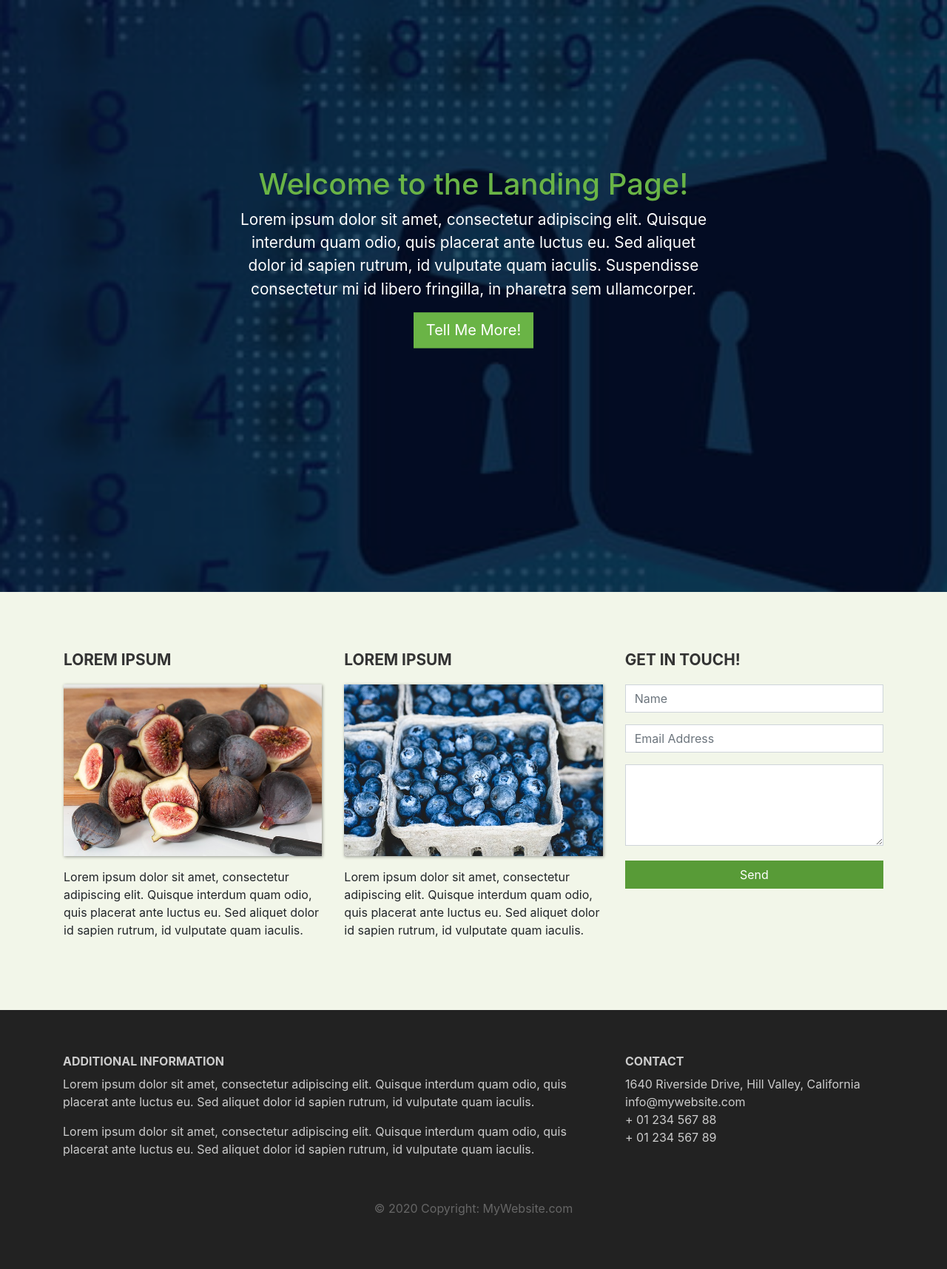
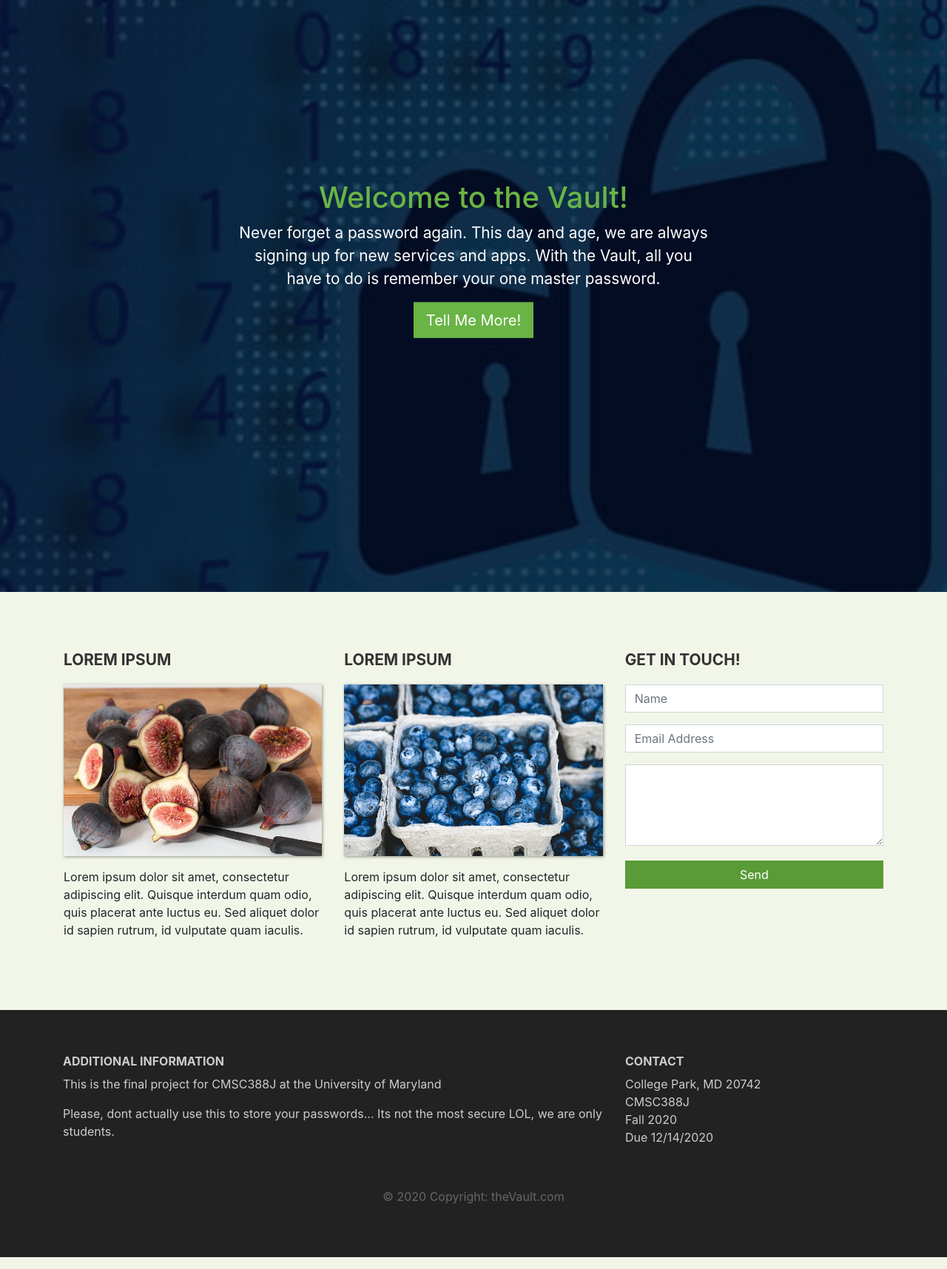
Before and after one commit to calkinsr2017/password-manager-388Final, a Flask app: page / in a window 1280 px wide. Shown: the part 56-1771 px from the top of the page at 74% size. Run offline with Flask 2, Linux system fonts and the light colour scheme; some libraries are stand-ins or nearby versions.

Commit message:
changed db name and updated html

```diff
--- a/flask_app/config.py
+++ b/flask_app/config.py
@@ -1,3 +1,3 @@
 # Stores all configuration values
 SECRET_KEY = b'\x020;yr\x91\x11\xbe"\x9d\xc1\x14\x91\xadf\xec'
-MONGODB_HOST = "mongodb://localhost:27017/project_5_soln"
+MONGODB_HOST = "mongodb://localhost:27017/final_project"
--- a/flask_app/static/custom.css
+++ b/flask_app/static/custom.css
@@ -80,7 +80,7 @@ body {
     line-height: 1.5;
 }
 
-.description button {
+.description a {
     border:1px solid #6ab446;
     background:#6ab446;
     border-radius: 0;
@@ -207,8 +207,16 @@ Login stuff
 
 .passwords {
     left: 50%;
-
     top: 5%;
     min-width: 100vh;
     text-align: center;
 }
+
+.error{
+    left: 50%;
+    position: absolute;
+    top: 45%;
+    transform: translate(-55%, -55%);
+    min-width: 40vh;
+    text-align: center;
+}
--- a/flask_app/templates/404.html
+++ b/flask_app/templates/404.html
@@ -1,6 +1,8 @@
 {% extends "header.html" %}
 {% block content %}
 
+<header class="page-header header container-fluid"></header>
+    <div class="error">
         <div class="row">
             <div class="col" style="text-align: center;">
                 <h1>
@@ -16,5 +18,8 @@
                 </b>
             </div>
         </div>
+    </div>
+</header>
+
 
 {% endblock %}
--- a/flask_app/templates/base.html
+++ b/flask_app/templates/base.html
@@ -12,6 +12,7 @@
     {% endif %}
 </head>
 <body>
+
     {% block header %}
 
     <h1>Overrideable Content</h1>
@@ -22,18 +23,18 @@
       <div class="row">
         <div class="col-lg-8 col-md-8 col-sm-12">
         <h6 class="text-uppercase font-weight-bold">Additional Information</h6>
-        <p>Lorem ipsum dolor sit amet, consectetur adipiscing elit. Quisque interdum quam odio, quis placerat ante luctus eu. Sed aliquet dolor id sapien rutrum, id vulputate quam iaculis.</p>
-        <p>Lorem ipsum dolor sit amet, consectetur adipiscing elit. Quisque interdum quam odio, quis placerat ante luctus eu. Sed aliquet dolor id sapien rutrum, id vulputate quam iaculis.</p>
+        <p>This is the final project for CMSC388J at the University of Maryland</p>
+        <p>Please, dont actually use this to store your passwords... Its not the most secure LOL, we are only students.</p>
       </div>
       <div class="col-lg-4 col-md-4 col-sm-12">
         <h6 class="text-uppercase font-weight-bold">Contact</h6>
-        <p>1640 Riverside Drive, Hill Valley, California
-        <br/>info@mywebsite.com
-        <br/>+ 01 234 567 88
-        <br/>+ 01 234 567 89</p>
+        <p>College Park, MD 20742
+        <br/>CMSC388J
+        <br/>Fall 2020
+        <br/>Due 12/14/2020</p>
       </div>
     </div>
-    <div class="footer-copyright text-center">© 2020 Copyright: MyWebsite.com</div>
+    <div class="footer-copyright text-center">© 2020 Copyright: theVault.com</div>
   </footer>
 
     <script src="{{ url_for('static', filename='main.js') }}"></script>
--- a/flask_app/templates/index.html
+++ b/flask_app/templates/index.html
@@ -4,9 +4,9 @@
 <header class="page-header header container-fluid index">
     <div class="overlay">
         <div class="description">
-            <h1>Welcome to the Landing Page!</h1>
-            <p>Lorem ipsum dolor sit amet, consectetur adipiscing elit. Quisque interdum quam odio, quis placerat ante luctus eu. Sed aliquet dolor id sapien rutrum, id vulputate quam iaculis. Suspendisse consectetur mi id libero fringilla, in pharetra sem ullamcorper.</p>
-            <button class="btn btn-outline-secondary btn-lg">Tell Me More!</button>
+            <h1>Welcome to the Vault!</h1>
+            <p>Never forget a password again. This day and age, we are always signing up for new services and apps. With the Vault, all you have to do is remember your one master password.</p>
+            <a class="btn btn-primary btn-lg" href="{{ url_for('users.description') }}">Tell Me More!</a>
         </div>
     </div>
 
--- a/flask_app/templates/qr.html
+++ b/flask_app/templates/qr.html
@@ -10,6 +10,6 @@
     <p>
         Use a authenticator app to enroll with us! You will need to use this app to login in the future.
     </p>
-    <img src={{ url_for('users.qr_code') }} alt="QR Code for 2FA">
+    <img src="{{ url_for('users.qr_code') }}" alt="QR Code for 2FA">
 
 {% endblock %}
--- a/flask_app/users/routes.py
+++ b/flask_app/users/routes.py
@@ -98,8 +98,10 @@ def register():
         session['new_username'] = user.username
         msg = Message("Hello",
                   sender="thevault130@gmail.com",
-                  recipients=[user.email],
-                  html = render_template("qr.html"))
+                  recipients=[str(user.email)],
+                  html = render_template("qr.html")
+                )
+
         mail.send(msg)
         return redirect(url_for("users.tfa"))
 
```
Lines whose indentation alone changed are shown as unchanged.
